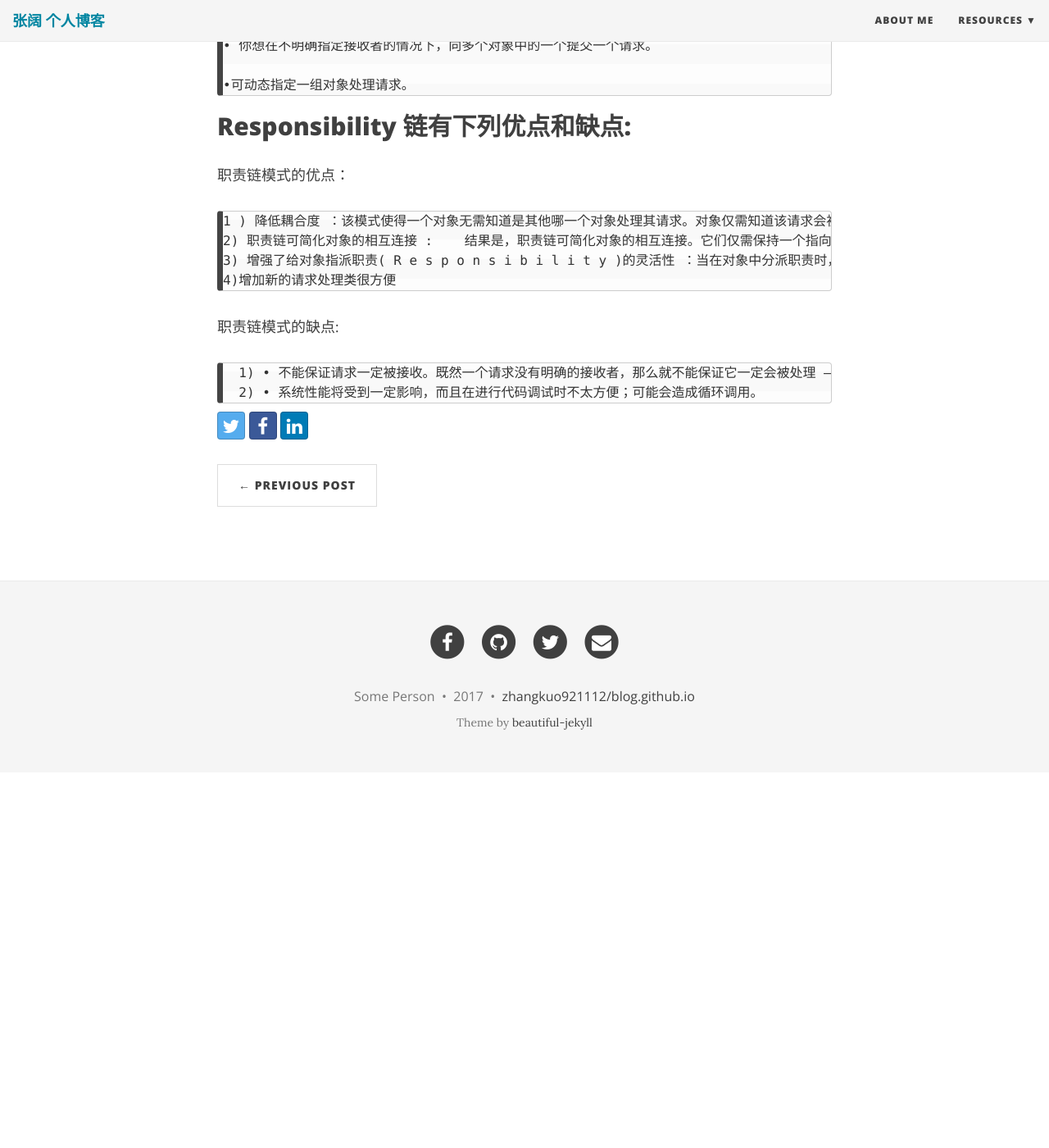
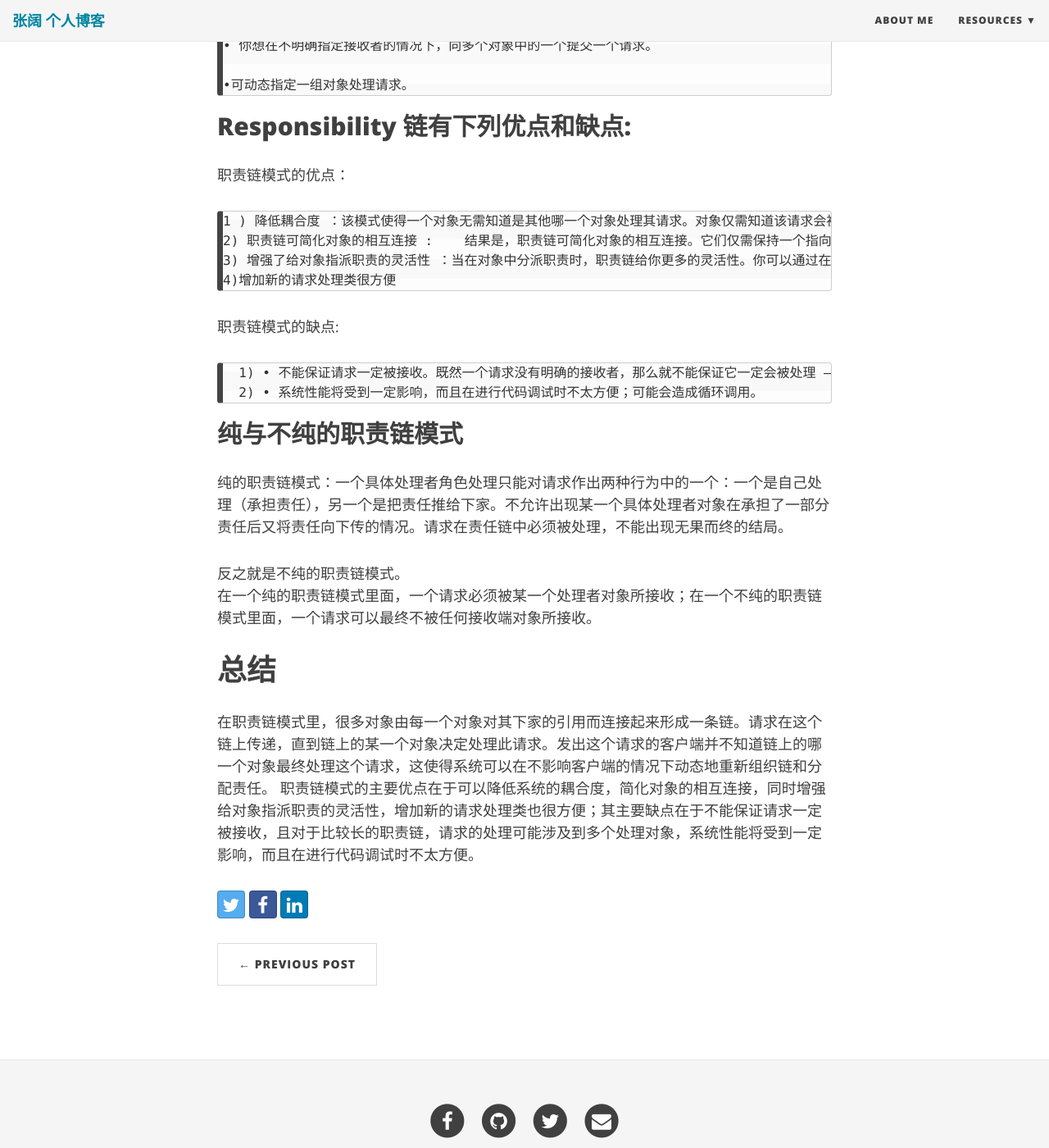
Before and after one commit to buoooou/blog.github.io, a Jekyll site: the page built from _posts/2017-09-01-chain.md, in a window 1280 px wide and 1400 px high, scrolled down 368 px. Shown: the whole window at 82% size. Built offline with Jekyll 4.4.1, drawn with Linux system fonts in a browser that asks for light colours; nearby versions of some CDN libraries; before the commit the page ends 1310 px from its top, so only the background shows below that.

Commit message:
Create 2017-09-01-chain.md

```diff
--- a/_posts/2017-09-01-chain.md
+++ b/_posts/2017-09-01-chain.md
@@ -19,7 +19,7 @@ title: chain责任链模式
 
     1 ) 降低耦合度 ：该模式使得一个对象无需知道是其他哪一个对象处理其请求。对象仅需知道该请求会被“正确”地处理。接收者和发送者都没有对方的明确的信息，且链中的对象不需知道链的结构。
     2) 职责链可简化对象的相互连接 :    结果是，职责链可简化对象的相互连接。它们仅需保持一个指向其后继者的引用，而不需保持它所有的候选接受者的引用。
-    3) 增强了给对象指派职责( R e s p o n s i b i l i t y )的灵活性 ：当在对象中分派职责时，职责链给你更多的灵活性。你可以通过在运行时刻对该链进行动态的增加或修改来增加或改变处理一个请求的那些职责。你可以将这种机制与静态的特例化处理对象的继承机制结合起来使用。
+    3) 增强了给对象指派职责的灵活性 ：当在对象中分派职责时，职责链给你更多的灵活性。你可以通过在运行时刻对该链进行动态的增加或修改来增加或改变处理一个请求的那些职责。你可以将这种机制与静态的特例化处理对象的继承机制结合起来使用。
     4)增加新的请求处理类很方便
 
 
@@ -27,3 +27,15 @@ title: chain责任链模式
 
       1) • 不能保证请求一定被接收。既然一个请求没有明确的接收者，那么就不能保证它一定会被处理 —该请求可能一直到链的末端都得不到处理。一个请求也可能因该链没有被正确配置而得不到处理。
       2) • 系统性能将受到一定影响，而且在进行代码调试时不太方便；可能会造成循环调用。
+
+## 纯与不纯的职责链模式
+
+纯的职责链模式：一个具体处理者角色处理只能对请求作出两种行为中的一个：一个是自己处理（承担责任），另一个是把责任推给下家。不允许出现某一个具体处理者对象在承担了一部分责任后又将责任向下传的情况。请求在责任链中必须被处理，不能出现无果而终的结局。
+
+反之就是不纯的职责链模式。
+在一个纯的职责链模式里面，一个请求必须被某一个处理者对象所接收；在一个不纯的职责链模式里面，一个请求可以最终不被任何接收端对象所接收。
+
+# 总结
+
+在职责链模式里，很多对象由每一个对象对其下家的引用而连接起来形成一条链。请求在这个链上传递，直到链上的某一个对象决定处理此请求。发出这个请求的客户端并不知道链上的哪一个对象最终处理这个请求，这使得系统可以在不影响客户端的情况下动态地重新组织链和分配责任。
+      职责链模式的主要优点在于可以降低系统的耦合度，简化对象的相互连接，同时增强给对象指派职责的灵活性，增加新的请求处理类也很方便；其主要缺点在于不能保证请求一定被接收，且对于比较长的职责链，请求的处理可能涉及到多个处理对象，系统性能将受到一定影响，而且在进行代码调试时不太方便。
```
